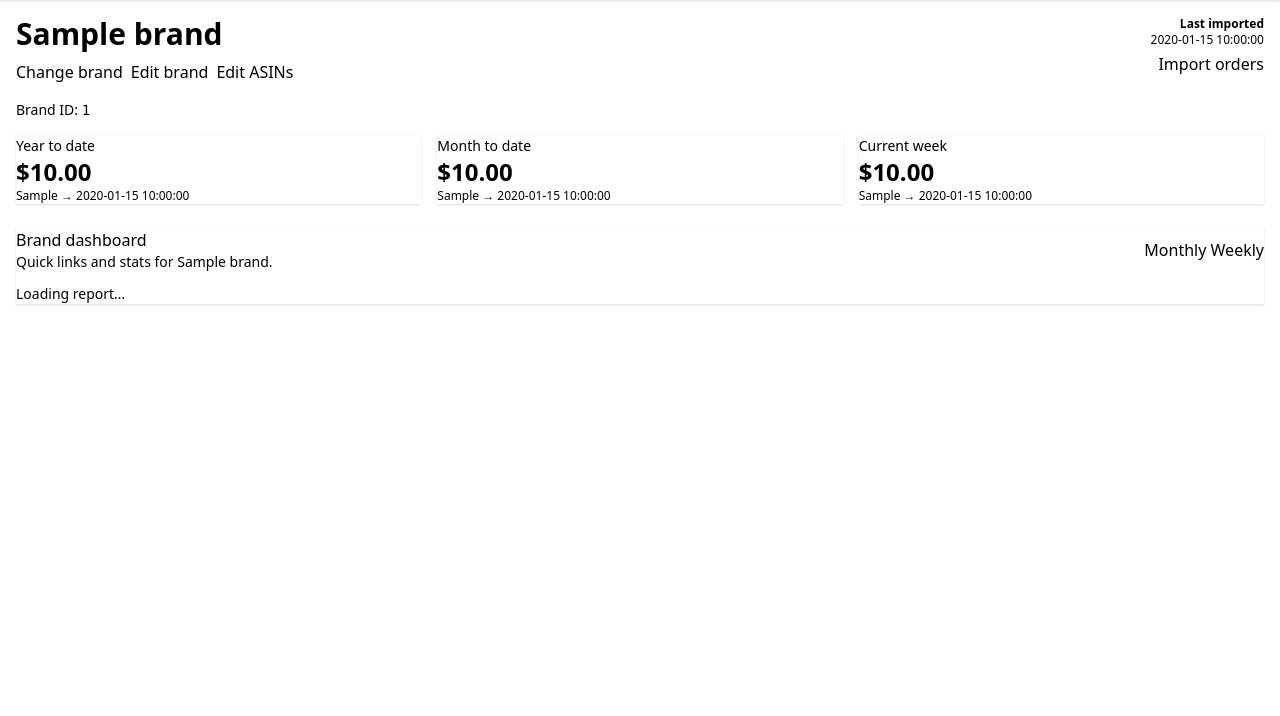
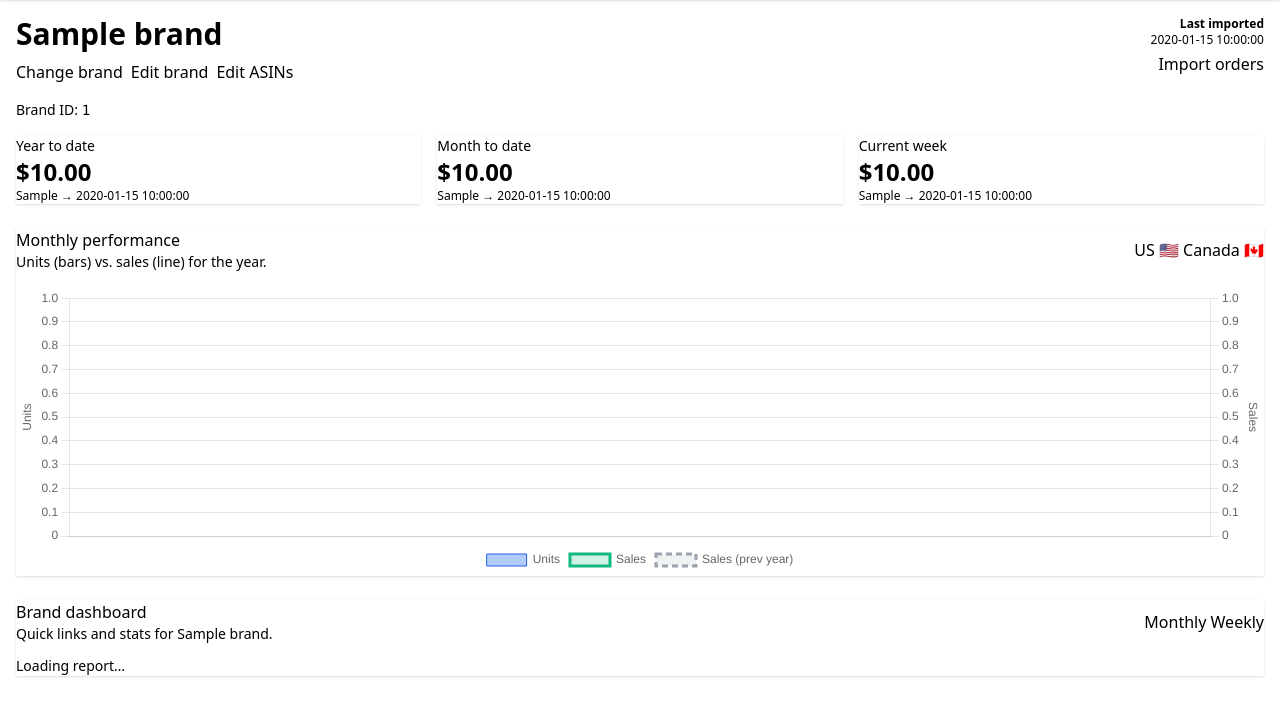
Before and after one commit to fillet54/aws-reports, a Flask app: template aws_reports/templates/brands/index.html in a window 1280 px wide. Shown: the part 28-744 px from the top of the page. Run offline with Flask 3, Linux system fonts and the light colour scheme; the template is opened without the code that fills it: most values are stand-ins (such as "Sample title", 1, 10 or a date in 2020); some libraries are stand-ins or nearby versions.

Commit message:
Add past years sales to monthly performance graph

```diff
--- a/aws_reports/app.py
+++ b/aws_reports/app.py
@@ -113,6 +113,7 @@ def brand_index(brand_id: str):
         mtd_sales = reports.get_sales_total(conn, mtd_start.isoformat(), today.isoformat())
         week_sales = reports.get_sales_total(conn, week_start.isoformat(), today.isoformat())
         latest_updated_date = reports.get_latest_last_updated_date(conn)
+        channel_chart_data = reports.get_yearly_channel_monthly_totals(conn, today.year)
     finally:
         conn.close()
 
@@ -131,6 +132,7 @@ def brand_index(brand_id: str):
         brand=brand,
         sales_summary=sales_summary,
         latest_updated_date=latest_updated_date,
+        channel_chart_data=channel_chart_data,
     )
 
 
@@ -228,8 +230,9 @@ def import_orders_report(brand_id: str):
 
     # Very simple extension check, you can make this stricter if you like
     filename = file.filename
-    if not filename.lower().endswith(".csv"):
-        flash("Only .csv files are supported.", "error")
+    lowered = filename.lower()
+    if not (lowered.endswith(".csv") or lowered.endswith(".txt")):
+        flash("Only .csv or .txt files are supported.", "error")
         return redirect(url_for("brand_index", brand_id=brand["id"]))
 
     # Create a unique temp file name (brand + timestamp + original name)
--- a/aws_reports/templates/brands/index.html
+++ b/aws_reports/templates/brands/index.html
@@ -71,6 +71,24 @@
     </div>
   {% endif %}
 
+  <div class="card bg-base-100 shadow mb-6">
+    <div class="card-body space-y-4">
+      <div class="flex items-center justify-between">
+        <div>
+          <h2 class="card-title">Monthly performance</h2>
+          <p class="text-sm text-base-content/70">Units (bars) vs. sales (line) for the year.</p>
+        </div>
+        <div class="join join-sm">
+          <button class="btn btn-sm join-item btn-primary channel-toggle" data-channel="US">US 🇺🇸</button>
+          <button class="btn btn-sm join-item btn-outline channel-toggle" data-channel="CANADA">Canada 🇨🇦</button>
+        </div>
+      </div>
+      <div class="h-72">
+        <canvas id="channelChart" class="w-full h-full"></canvas>
+      </div>
+    </div>
+  </div>
+
   {% with messages = get_flashed_messages(with_categories=true) %}
     {% if messages %}
       <div class="mb-4 space-y-2">
@@ -125,8 +143,8 @@
       </form>
       <h3 class="font-bold text-lg mb-2">Import orders report</h3>
       <p class="text-sm text-base-content/70 mb-4">
-        Upload a CSV orders report for this brand. The data will be imported into
-        the SQLite database, and the original CSV will be archived.
+        Upload a CSV or TXT orders report for this brand. The data will be imported into
+        the SQLite database, and the original file will be archived.
       </p>
       <form
         method="post"
@@ -136,12 +154,12 @@
       >
         <label class="form-control w-full">
           <div class="label">
-            <span class="label-text font-semibold">Orders report (.csv)</span>
+            <span class="label-text font-semibold">Orders report (.csv or .txt)</span>
           </div>
           <input
             type="file"
             name="report_file"
-            accept=".csv,text/csv"
+            accept=".csv,text/csv,.txt,text/plain"
             class="file-input file-input-bordered w-full"
             required
           >
@@ -160,6 +178,7 @@
   </dialog>
 
 {% block scripts %}
+<script src="https://cdn.jsdelivr.net/npm/chart.js"></script>
 <script>
   document.addEventListener('htmx:afterSwap', function(evt) {
     if (!evt.target || evt.target.id !== 'report-panel') return;
@@ -176,6 +195,118 @@
       }
     });
   });
+
+  (function initChannelChart() {
+    const chartCtx = document.getElementById('channelChart');
+    if (!chartCtx) return;
+
+    const chartData = {{ channel_chart_data|tojson }};
+    const labels = chartData?.labels || [];
+    const currentYear = chartData?.year;
+    const previousYear = chartData?.previous_year;
+    const channels = chartData?.channels || {};
+    const defaultChannel = channels["US"] ? "US" : Object.keys(channels)[0] || "US";
+
+    let chartInstance = null;
+
+    function datasetFor(channelKey) {
+      const data = channels[channelKey] || {
+        units: Array(labels.length).fill(0),
+        sales: Array(labels.length).fill(0),
+        previous_sales: Array(labels.length).fill(0),
+      };
+      return {
+        units: data.units,
+        sales: data.sales,
+        previousSales: data.previous_sales,
+      };
+    }
+
+    function render(channelKey) {
+      const data = datasetFor(channelKey);
+      if (!chartInstance) {
+        chartInstance = new Chart(chartCtx, {
+          type: 'bar',
+          data: {
+            labels,
+            datasets: [
+              {
+                type: 'bar',
+                label: `Units${currentYear ? ` (${currentYear})` : ''}`,
+                data: data.units,
+                backgroundColor: 'rgba(59, 130, 246, 0.4)',
+                borderColor: 'rgba(37, 99, 235, 1)',
+                borderWidth: 1,
+                yAxisID: 'yUnits',
+              },
+              {
+                type: 'line',
+                label: `Sales${currentYear ? ` (${currentYear})` : ''}`,
+                data: data.sales,
+                borderColor: 'rgba(16, 185, 129, 1)',
+                backgroundColor: 'rgba(16, 185, 129, 0.2)',
+                tension: 0.3,
+                fill: false,
+                yAxisID: 'ySales',
+              },
+              {
+                type: 'line',
+                label: `Sales${previousYear ? ` (${previousYear})` : ' (prev year)'}`,
+                data: data.previousSales,
+                borderColor: 'rgba(156, 163, 175, 1)',
+                backgroundColor: 'rgba(156, 163, 175, 0.15)',
+                borderDash: [6, 4],
+                tension: 0.3,
+                fill: false,
+                yAxisID: 'ySales',
+              },
+            ],
+          },
+          options: {
+            maintainAspectRatio: false,
+            responsive: true,
+            interaction: { mode: 'index', intersect: false },
+            scales: {
+              yUnits: {
+                type: 'linear',
+                position: 'left',
+                title: { display: true, text: 'Units' },
+              },
+              ySales: {
+                type: 'linear',
+                position: 'right',
+                title: { display: true, text: 'Sales' },
+                grid: { drawOnChartArea: false },
+              },
+            },
+            plugins: {
+              legend: { position: 'bottom' },
+            },
+          },
+        });
+      } else {
+        chartInstance.data.datasets[0].data = data.units;
+        chartInstance.data.datasets[1].data = data.sales;
+        chartInstance.data.datasets[2].data = data.previousSales;
+        chartInstance.update();
+      }
+    }
+
+    function setActive(channelKey) {
+      document.querySelectorAll('.channel-toggle').forEach((btn) => {
+        const isActive = btn.dataset.channel === channelKey;
+        btn.classList.toggle('btn-primary', isActive);
+        btn.classList.toggle('btn-outline', !isActive);
+      });
+      render(channelKey);
+    }
+
+    document.querySelectorAll('.channel-toggle').forEach((btn) => {
+      btn.addEventListener('click', () => setActive(btn.dataset.channel));
+    });
+
+    setActive(defaultChannel);
+  })();
 </script>
 {% endblock %}
 {% endblock %}
```
Also changed, not shown: aws_reports/reports.py (+104 -0 lines).
